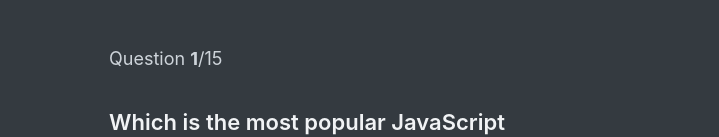
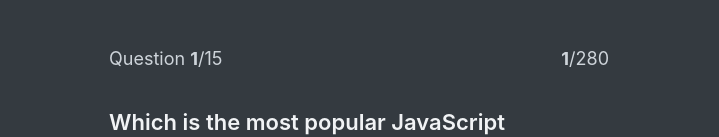
Before and after one commit to TonmoyZohani/React-useReducer, a React (Create React App) app: page / in a window 1280 px wide. Both pictures are taken after a click on the button "Let's Start". Shown: the part 164-301 px from the top of the page, without its empty margins (281-1000 px from the left). Built offline with nearby package versions, Linux system fonts and the light colour scheme; data requests are answered from the project's data file.

Commit message:
max possible points find out

```diff
--- a/src/App.js
+++ b/src/App.js
@@ -31,7 +31,7 @@
         answer: action.payload,
         points:
           currentQus.correctOption === action.payload
-            ? currentQus?.points
+            ? (state.points += currentQus?.points)
             : state?.points,
       };
     case "nextQuestion":
@@ -44,8 +44,13 @@
 function App() {
   const [state, dispatch] = useReducer(reducer, initialState);
 
-  const { questions, status, index, answer } = state;
+  const { questions, status, index, answer, points } = state;
   let questionsLength = questions.length;
+  let maxPossiblePoints = questions.reduce((acc, cur) => {
+    return acc + cur.points;
+  }, 0);
+
+  console.log(maxPossiblePoints);
 
   useEffect(() => {
     fetch(`http://localhost:8000/questions`)
@@ -67,14 +72,19 @@
         )}
         {status === "active" && (
           <>
-            <Progress questions={questions} index={index} />
+            <Progress
+              questions={questions}
+              index={index}
+              points={points}
+              maxPossiblePoints={maxPossiblePoints}
+            />
             <Questions
               questions={questions[index]}
               answer={answer}
               dispatch={dispatch}
             />
 
-            <NextQuestion dispatch={dispatch} answer={answer} />
+            <NextQuestion dispatch={dispatch} answer={answer} points={points} />
           </>
         )}
       </Main>
--- a/src/Progress.js
+++ b/src/Progress.js
@@ -1,6 +1,6 @@
 import React from "react";
 
-const Progress = ({ questions, index }) => {
+const Progress = ({ questions, index, points, maxPossiblePoints }) => {
   console.log(questions);
 
   return (
@@ -8,6 +8,10 @@
       <p>
         Question <strong>{index + 1}</strong>/{questions.length}
       </p>
+
+      <p>
+        <strong>{index + 1}</strong>/{maxPossiblePoints}
+      </p>
     </header>
   );
 };
```
